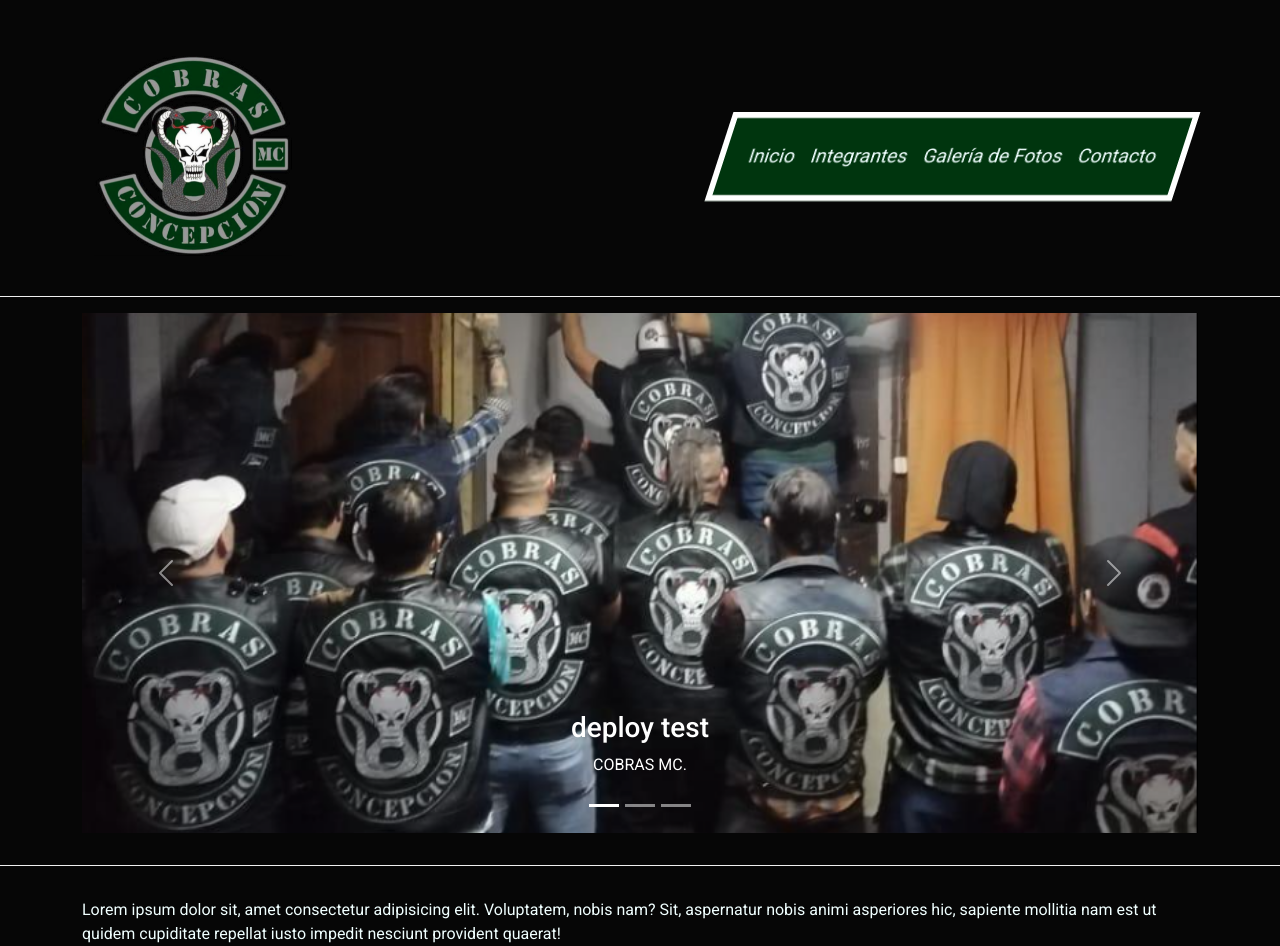
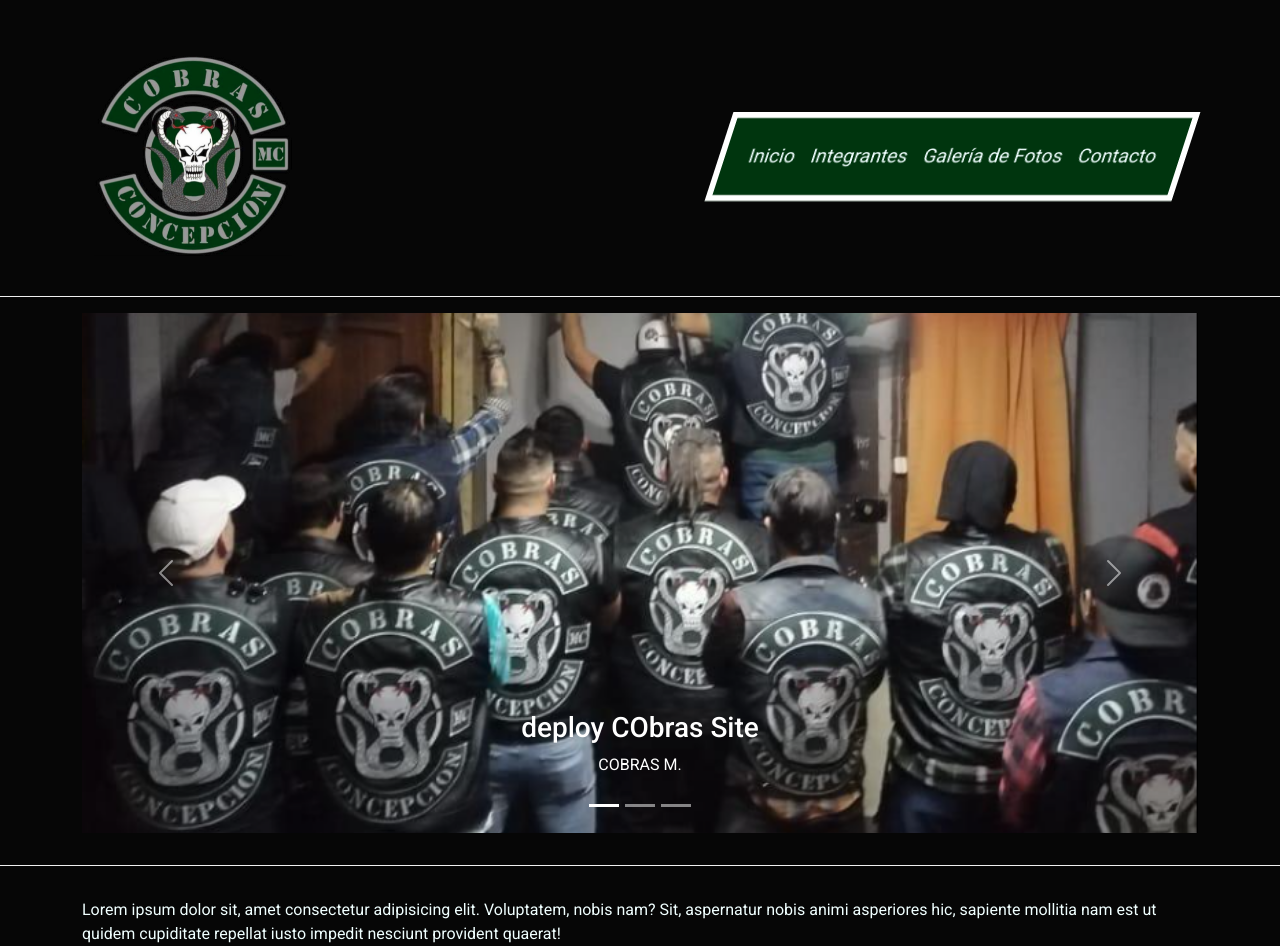
Before and after one commit to ignacioainol/cobrasmc, a React (Create React App) app: page / in a window 1280 px wide. Built offline with nearby package versions, Linux system fonts and the light colour scheme.

Commit message:
message deploy

```diff
--- a/src/screens/HomeScreen.js
+++ b/src/screens/HomeScreen.js
@@ -12,8 +12,8 @@ export const HomeScreen = () => {
                     alt="First slide"
                   />
                 <Carousel.Caption>
-                <h3>deploy test</h3>
-                <p>COBRAS MC.</p>
+                <h3>deploy CObras Site</h3>
+                <p>COBRAS M.</p>
                 </Carousel.Caption>
             </Carousel.Item>
             <Carousel.Item>
```
